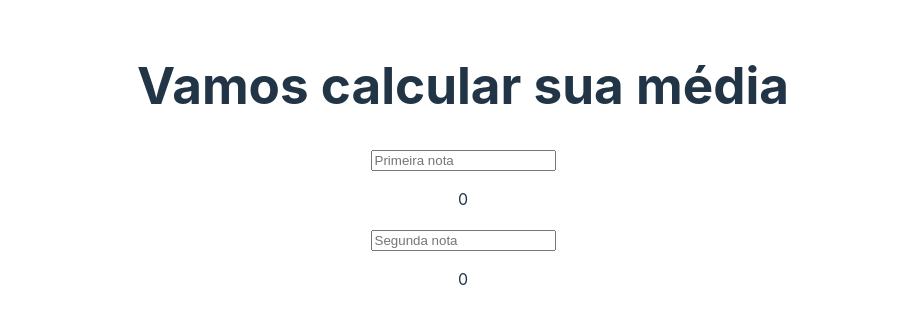
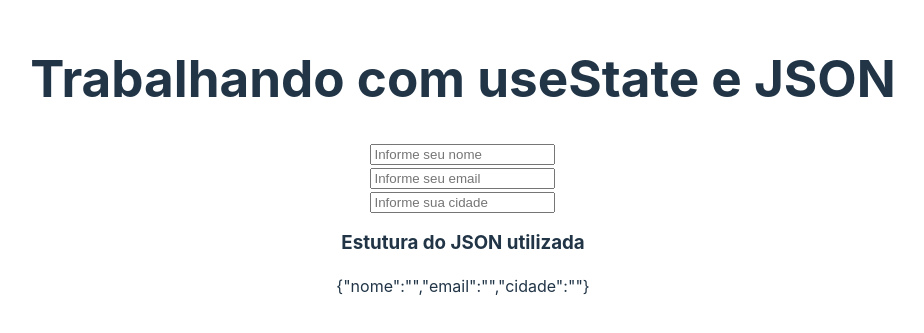
Before and after one commit to edsonfreitas/Hooks_ReactJs, a React (Vite) app: page / in a window 1280 px wide. Shown: the part 235-568 px from the top of the page, without its empty margins (177-1101 px from the left). Built offline with nearby package versions, Linux system fonts and the light colour scheme.

Commit message:
React using useState, form and JSON.

```diff
--- a/src/App.jsx
+++ b/src/App.jsx
@@ -1,12 +1,12 @@
 import React from 'react'
 import './App.css'
 
-import { Exemplo03_useState} from './hooks/Exemplo03_useState'
+import { Exemplo04_useState} from './hooks/Exemplo04_useState'
 
 function App() {
 
   return (
-    <Exemplo03_useState />
+    <Exemplo04_useState />
   )
 }
 
--- /dev/null
+++ b/src/hooks/Exemplo04_useState.jsx
@@ -0,0 +1,35 @@
+import React, {useState} from "react";
+
+export function Exemplo04_useState(){
+
+    //Modelo (JSON)
+    const modelo ={nome: "", email: '',cidade: ''}
+
+    //useState
+    const [formulario, setFormulario] = useState(modelo);
+
+    //Evento
+    const evento = (e) =>{
+        let nome = e.target.name;
+        let valor = e.target.value;
+
+        setFormulario({...formulario, [nome]:valor});
+    }
+
+    return(
+        <>
+         <h1>Trabalhando com useState e JSON</h1>
+         <input type="text" name="nome" placeholder="Informe seu nome" onChange={evento} />
+         <br/>
+         <input type="text" name="email" placeholder="Informe seu email" onChange={evento} />
+         <br/>
+         <input type="text" name="cidade" placeholder="Informe sua cidade" onChange={evento}/>
+
+            <p>{formulario.nome}</p>
+            <p>{formulario.email}</p>
+            <p>{formulario.cidade}</p>
+            <h3>Estutura do JSON utilizada</h3>
+            <p>{JSON.stringify(formulario)}</p>
+        </>
+    )
+}
```
